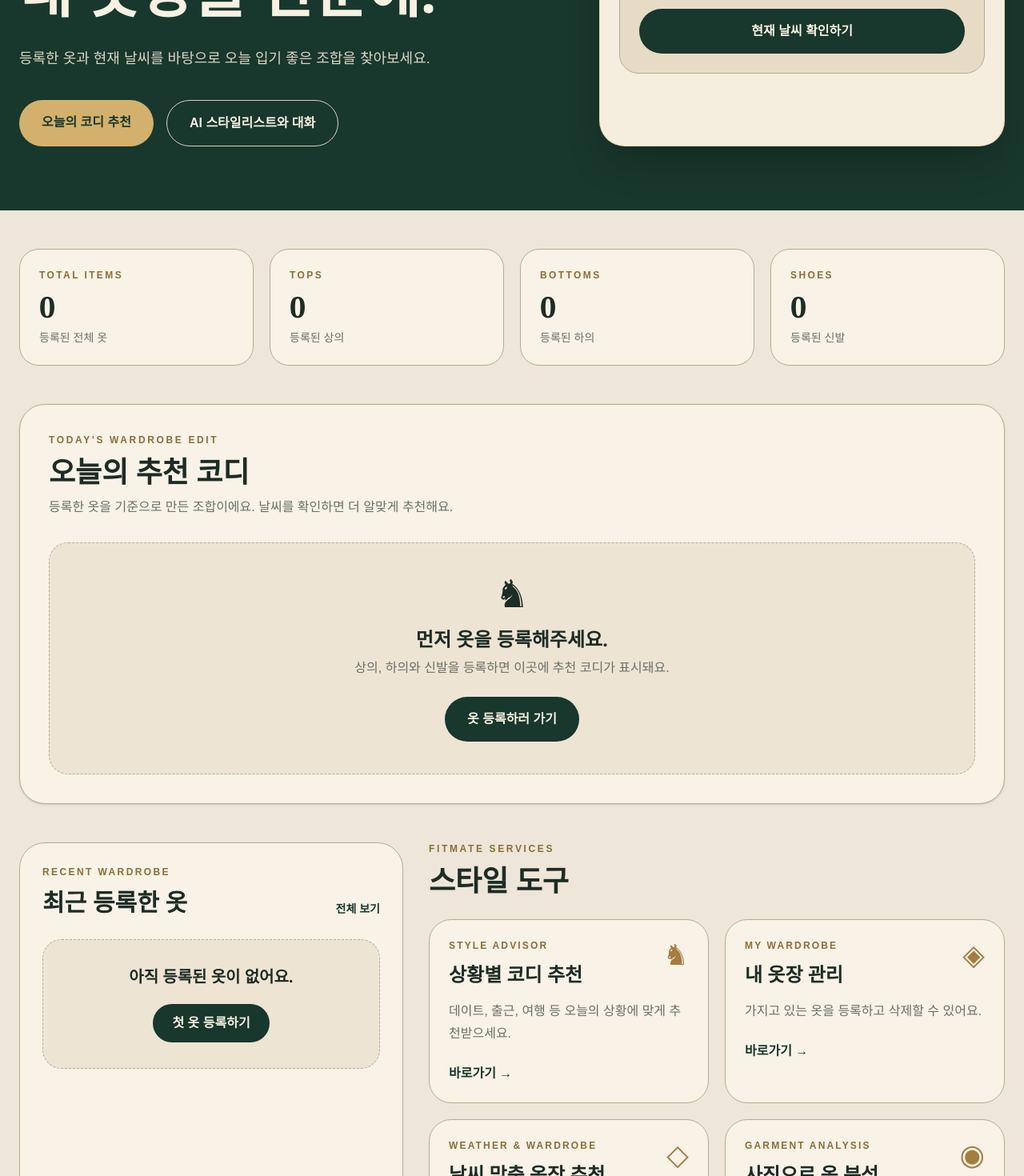
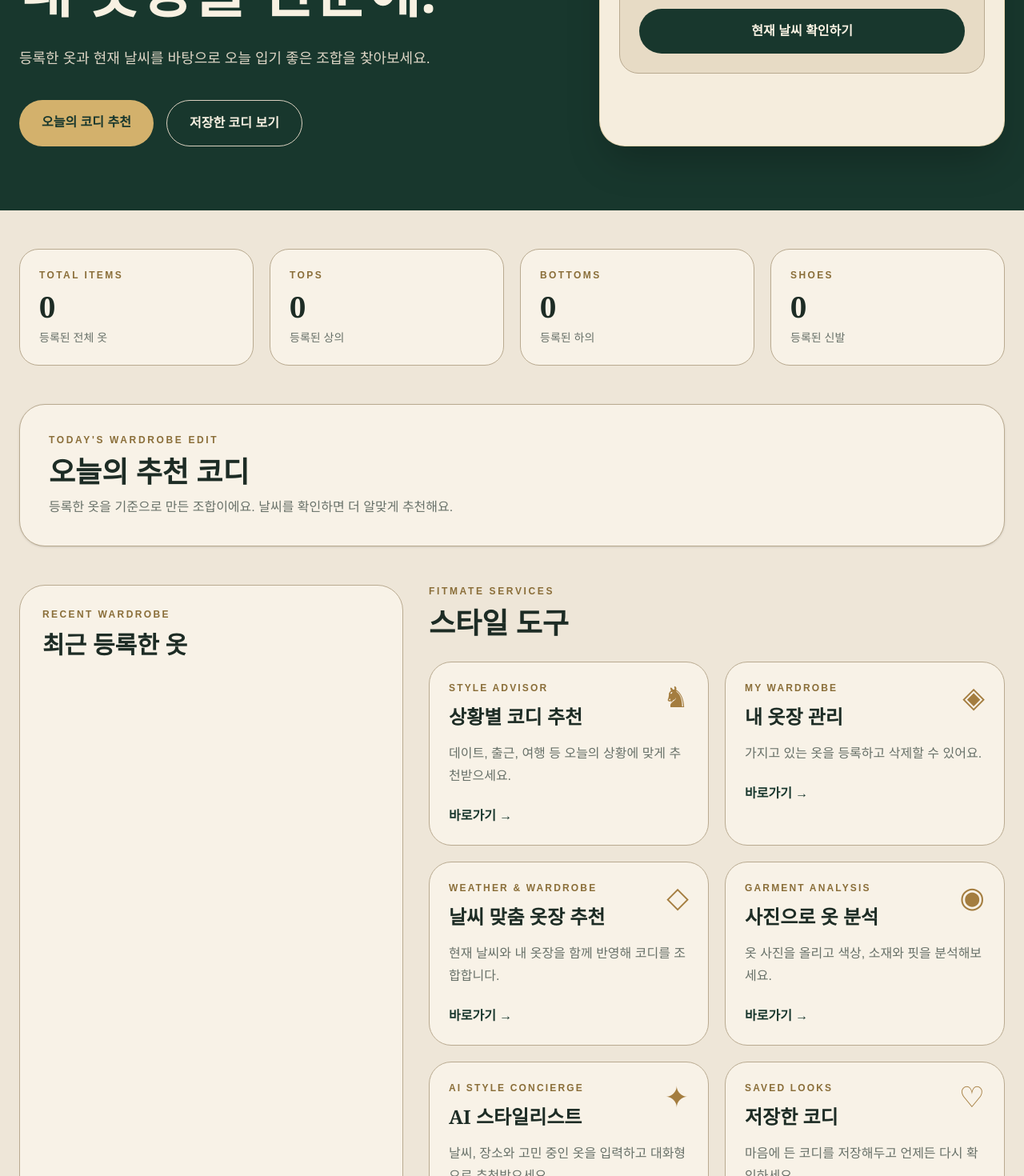
Before and after one commit to ik561166-ux/fitmate-ai, a Next.js app: page / in a window 1280 px wide. Shown: the part 340-1810 px from the top of the page at 80% size. Built offline with nearby package versions, Linux system fonts and the light colour scheme.

Commit message:
Add outfit save feature

```diff
--- a/app/page.tsx
+++ b/app/page.tsx
@@ -23,7 +23,17 @@ type DashboardOutfit = {
   outer?: ClothingItem;
 };
 
+type SavedOutfit = {
+  id: number;
+  top?: string;
+  bottom?: string;
+  shoes?: string;
+  outer?: string;
+  createdAt: string;
+};
+
 const STORAGE_KEY = "fitmate-closet-items";
+const FAVORITES_KEY = "fitmate-favorite-outfits";
 
 const dashboardMenus = [
   {
@@ -208,6 +218,7 @@ export default function Home() {
   const [isLoaded, setIsLoaded] = useState(false);
   const [isWeatherLoading, setIsWeatherLoading] = useState(false);
   const [errorMessage, setErrorMessage] = useState("");
+  const [savedMessage, setSavedMessage] = useState("");
 
   const createDashboardOutfit = (
     closetItems: ClothingItem[],
@@ -248,6 +259,8 @@ export default function Home() {
       shoes: pickRandomItem(shoes),
       outer: pickRandomItem(outers),
     });
+
+    setSavedMessage("");
   };
 
   useEffect(() => {
@@ -266,6 +279,45 @@ export default function Home() {
 
     setIsLoaded(true);
   }, []);
+
+  const saveCurrentOutfit = () => {
+    if (!outfit.top && !outfit.bottom && !outfit.shoes && !outfit.outer) {
+      return;
+    }
+
+    const saved = localStorage.getItem(FAVORITES_KEY);
+
+    let currentFavorites: SavedOutfit[] = [];
+
+    if (saved) {
+      try {
+        currentFavorites = JSON.parse(saved);
+      } catch {
+        currentFavorites = [];
+      }
+    }
+
+    const newOutfit: SavedOutfit = {
+      id: Date.now(),
+      top: outfit.top?.name,
+      bottom: outfit.bottom?.name,
+      shoes: outfit.shoes?.name,
+      outer: outfit.outer?.name,
+      createdAt: new Date().toLocaleString("ko-KR"),
+    };
+
+    const updatedFavorites = [
+      newOutfit,
+      ...currentFavorites,
+    ];
+
+    localStorage.setItem(
+      FAVORITES_KEY,
+      JSON.stringify(updatedFavorites),
+    );
+
+    setSavedMessage("코디를 저장했어요 ♡");
+  };
 
   const loadWeather = () => {
     setIsWeatherLoading(true);
@@ -418,10 +470,10 @@ export default function Home() {
               </Link>
 
               <Link
-                href="/chat"
+                href="/favorites"
                 className="rounded-full border border-[#d9d0bf] px-7 py-4 text-center font-bold transition hover:bg-white/10"
               >
-                AI 스타일리스트와 대화
+                저장한 코디 보기
               </Link>
             </div>
           </div>
@@ -510,15 +562,6 @@ export default function Home() {
                       )}
                     </p>
                   </div>
-
-                  <button
-                    type="button"
-                    onClick={loadWeather}
-                    disabled={isWeatherLoading}
-                    className="mt-5 w-full rounded-full border border-[#988b74] px-5 py-3 font-semibold transition hover:border-[#18372d] disabled:opacity-60"
-                  >
-                    날씨 새로고침
-                  </button>
                 </div>
               )}
 
@@ -601,50 +644,22 @@ export default function Home() {
                 onClick={() =>
                   createDashboardOutfit(items, weather)
                 }
-                className="rounded-full bg-[#d3b16c] px-6 py-3 font-bold text-[#18372d] transition hover:bg-[#e2c789] active:scale-[0.98]"
+                className="rounded-full bg-[#d3b16c] px-6 py-3 font-bold text-[#18372d] transition hover:bg-[#e2c789]"
               >
                 다른 조합 보기
               </button>
             )}
           </div>
 
-          {items.length === 0 ? (
-            <div className="mt-8 rounded-3xl border border-dashed border-[#b9aa90] bg-[#eee4d3] p-10 text-center">
-              <div className="text-5xl">♞</div>
-
-              <h3 className="mt-4 font-serif text-2xl font-bold">
-                먼저 옷을 등록해주세요.
-              </h3>
-
-              <p className="mt-2 text-[#687169]">
-                상의, 하의와 신발을 등록하면 이곳에 추천 코디가
-                표시돼요.
-              </p>
-
-              <Link
-                href="/closet"
-                className="mt-6 inline-block rounded-full bg-[#18372d] px-7 py-4 font-bold text-[#f8f1e2]"
-              >
-                옷 등록하러 가기
-              </Link>
-            </div>
-          ) : (
+          {items.length > 0 && (
             <>
               <div className="mt-8 grid gap-5 sm:grid-cols-2 lg:grid-cols-4">
-                {outfitParts.map((part) => {
-                  const outerCanBeSkipped =
-                    part.label === "아우터" &&
-                    weather &&
-                    weather.temperature >= 23;
-
-                  return (
+                {outfitParts.map((part) => (
                   <article
                     key={part.label}
                     className="rounded-3xl border border-[#c5b69d] bg-white p-6"
                   >
-                      <div className="text-5xl">
-                        {part.icon}
-                      </div>
+                    <div className="text-5xl">{part.icon}</div>
 
                     <p className="mt-5 text-xs font-semibold tracking-[0.2em] text-[#8a6e39]">
                       {part.label}
@@ -653,21 +668,30 @@ export default function Home() {
                     <h3 className="mt-2 font-serif text-xl font-bold">
                       {part.item
                         ? part.item.name
-                          : outerCanBeSkipped
+                        : part.label === "아우터" &&
+                            weather &&
+                            weather.temperature >= 23
                           ? "오늘은 생략 가능"
                           : `${part.label} 미등록`}
                     </h3>
                   </article>
-                  );
-                })}
+                ))}
               </div>
 
-              <div className="mt-7 grid gap-4 sm:grid-cols-3">
+              <div className="mt-7 grid gap-4 md:grid-cols-3">
+                <button
+                  type="button"
+                  onClick={saveCurrentOutfit}
+                  className="rounded-2xl bg-[#d3b16c] px-6 py-4 font-bold text-[#18372d] transition hover:bg-[#e2c789]"
+                >
+                  ♡ 이 코디 저장
+                </button>
+
                 <Link
-                  href="/closet-recommend"
-                  className="rounded-2xl bg-[#18372d] px-6 py-4 text-center font-bold text-[#f8f1e2] transition hover:bg-[#244b3f]"
+                  href="/favorites"
+                  className="rounded-2xl border border-[#9f927b] px-6 py-4 text-center font-bold transition hover:border-[#18372d]"
                 >
-                  자세한 추천 보기
+                  저장한 코디 보기
                 </Link>
 
                 <Link
@@ -676,14 +700,13 @@ export default function Home() {
                 >
                   내 옷장 수정하기
                 </Link>
+              </div>
 
-                <Link
-                  href="/favorites"
-                  className="rounded-2xl border border-[#9f927b] px-6 py-4 text-center font-bold transition hover:border-[#18372d]"
-                >
-                  ♡ 저장한 코디 보기
-                </Link>
+              {savedMessage && (
+                <div className="mt-5 rounded-2xl bg-[#e5d7bd] p-4 text-center font-semibold text-[#18372d]">
+                  {savedMessage}
                 </div>
+              )}
             </>
           )}
         </div>
@@ -691,8 +714,6 @@ export default function Home() {
 
       <section className="mx-auto grid max-w-7xl gap-8 px-6 pb-16 lg:grid-cols-[0.8fr_1.2fr]">
         <div className="rounded-[2rem] border border-[#b9aa90] bg-[#f8f2e7] p-7">
-          <div className="flex items-end justify-between gap-4">
-            <div>
           <p className="text-xs font-semibold tracking-[0.2em] text-[#8a6e39]">
             RECENT WARDROBE
           </p>
@@ -700,30 +721,7 @@ export default function Home() {
           <h2 className="mt-3 font-serif text-3xl font-bold">
             최근 등록한 옷
           </h2>
-            </div>
 
-            <Link
-              href="/closet"
-              className="text-sm font-semibold text-[#18372d] hover:underline"
-            >
-              전체 보기
-            </Link>
-          </div>
-
-          {recentItems.length === 0 ? (
-            <div className="mt-7 rounded-3xl border border-dashed border-[#b9aa90] bg-[#eee4d3] p-8 text-center">
-              <p className="font-serif text-xl font-bold">
-                아직 등록된 옷이 없어요.
-              </p>
-
-              <Link
-                href="/closet"
-                className="mt-5 inline-block rounded-full bg-[#18372d] px-6 py-3 font-bold text-[#f8f1e2]"
-              >
-                첫 옷 등록하기
-              </Link>
-            </div>
-          ) : (
           <div className="mt-7 space-y-3">
             {recentItems.map((item) => (
               <div
@@ -734,13 +732,12 @@ export default function Home() {
                   {item.category}
                 </span>
 
-                  <span className="text-right font-serif text-lg font-bold">
+                <span className="font-serif text-lg font-bold">
                   {item.name}
                 </span>
               </div>
             ))}
           </div>
-          )}
         </div>
 
         <div>
@@ -770,7 +767,7 @@ export default function Home() {
                     </h3>
                   </div>
 
-                  <span className="text-4xl text-[#a47d3f] transition group-hover:scale-110">
+                  <span className="text-4xl text-[#a47d3f]">
                     {menu.icon}
                   </span>
                 </div>
```
Lines whose indentation alone changed are shown as unchanged.
